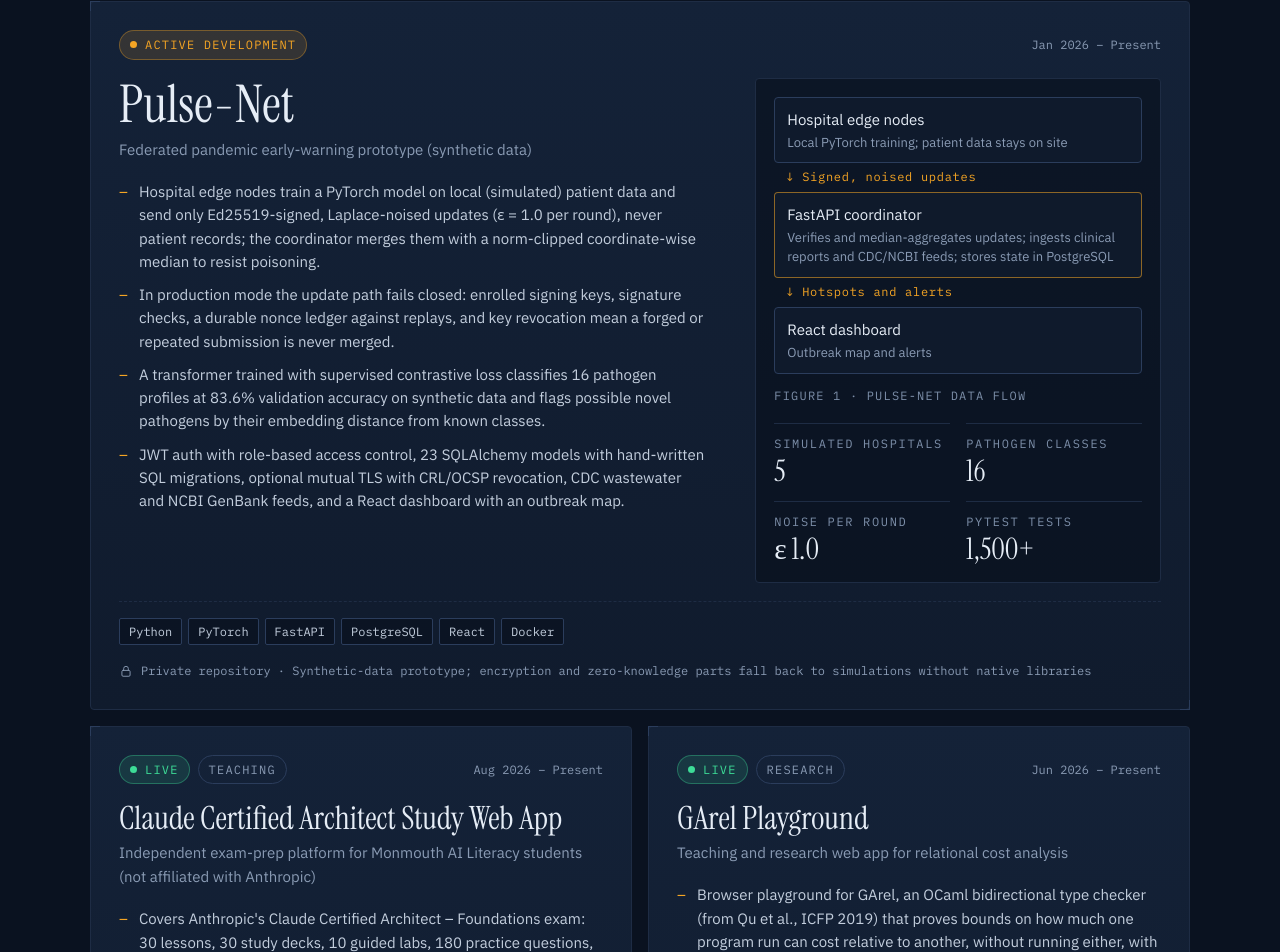
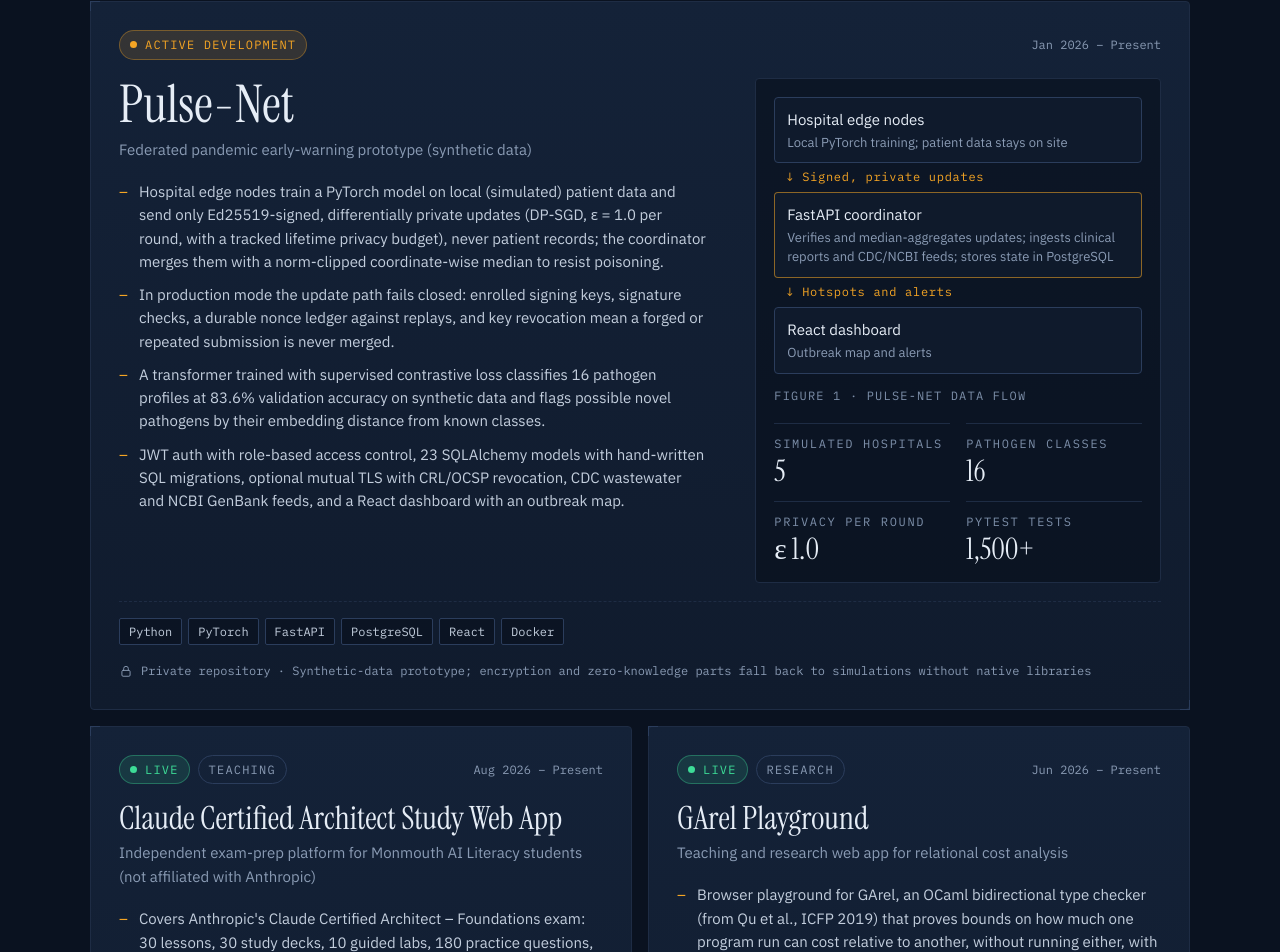
Before and after one commit to dan-jdiala/dan-jdiala.github.io, a React (Vite) app: page / in a window 1280 px wide. Shown: the part 1071-2023 px from the top of the page. Built offline with nearby package versions, Linux system fonts and the light colour scheme.

Commit message:
Describe Pulse-Net updates as differentially private (DP-SGD)
Pulse-Net replaced its per-round Laplace noise with DP-SGD, an RDP
accountant and a per-hospital privacy budget, so the card now says
differentially private (eps = 1.0 per round, tracked lifetime budget).

```diff
--- a/src/components/Systems.tsx
+++ b/src/components/Systems.tsx
@@ -109,7 +109,7 @@
 
 // Pulse-Net's data flow: what moves between the three parts of the system.
 const flow = [
-  { name: 'Hospital edge nodes', detail: 'Local PyTorch training; patient data stays on site', link: 'Signed, noised updates' },
+  { name: 'Hospital edge nodes', detail: 'Local PyTorch training; patient data stays on site', link: 'Signed, private updates' },
   {
     name: 'FastAPI coordinator',
     detail: 'Verifies and median-aggregates updates; ingests clinical reports and CDC/NCBI feeds; stores state in PostgreSQL',
--- a/src/data/site.ts
+++ b/src/data/site.ts
@@ -102,7 +102,7 @@
     period: 'Jan 2026 – Present',
     stack: ['Python', 'PyTorch', 'FastAPI', 'PostgreSQL', 'React', 'Docker'],
     facts: [
-      'Hospital edge nodes train a PyTorch model on local (simulated) patient data and send only Ed25519-signed, Laplace-noised updates (ε = 1.0 per round), never patient records; the coordinator merges them with a norm-clipped coordinate-wise median to resist poisoning.',
+      'Hospital edge nodes train a PyTorch model on local (simulated) patient data and send only Ed25519-signed, differentially private updates (DP-SGD, ε = 1.0 per round, with a tracked lifetime privacy budget), never patient records; the coordinator merges them with a norm-clipped coordinate-wise median to resist poisoning.',
       'In production mode the update path fails closed: enrolled signing keys, signature checks, a durable nonce ledger against replays, and key revocation mean a forged or repeated submission is never merged.',
       'A transformer trained with supervised contrastive loss classifies 16 pathogen profiles at 83.6% validation accuracy on synthetic data and flags possible novel pathogens by their embedding distance from known classes.',
       'JWT auth with role-based access control, 23 SQLAlchemy models with hand-written SQL migrations, optional mutual TLS with CRL/OCSP revocation, CDC wastewater and NCBI GenBank feeds, and a React dashboard with an outbreak map.',
@@ -112,7 +112,7 @@
     stats: [
       { value: '5', label: 'simulated hospitals' },
       { value: '16', label: 'pathogen classes' },
-      { value: 'ε 1.0', label: 'noise per round' },
+      { value: 'ε 1.0', label: 'privacy per round' },
       { value: '1,500+', label: 'pytest tests' },
     ],
     flagship: true,
```
